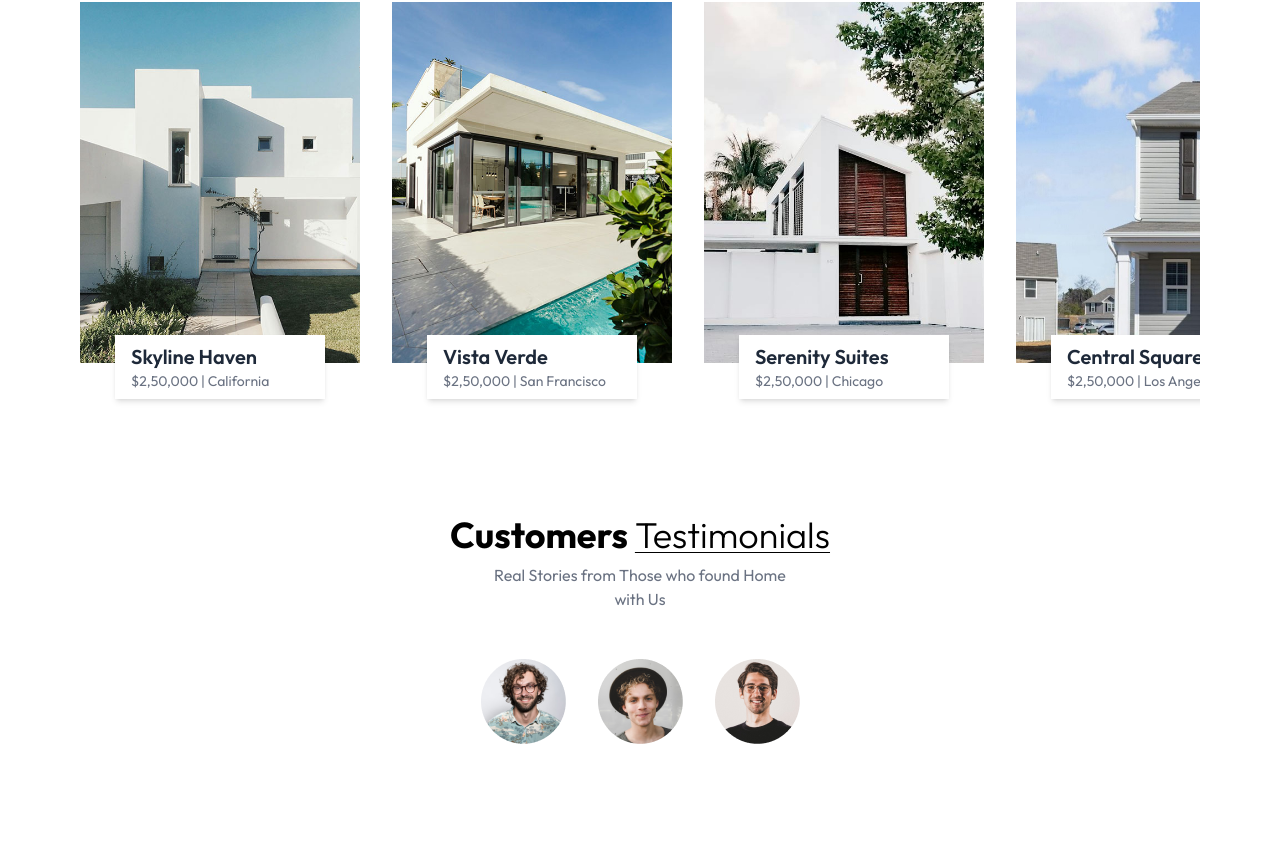
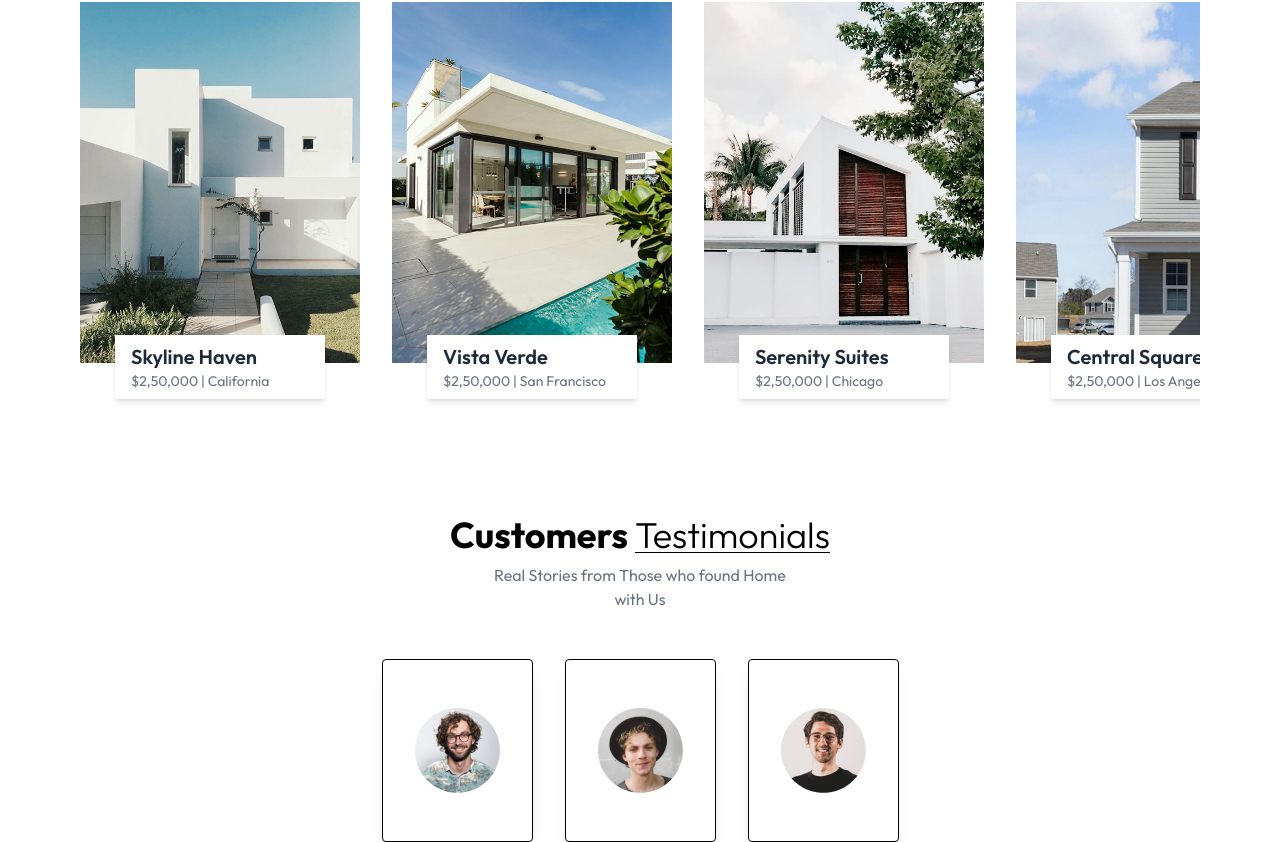
Before and after one commit to AbdullahiAbdulganiyu/Real-Estate, a React (Vite) app: page / in a window 1280 px wide. Shown: the part 1964-2806 px from the top of the page. Before the commit the page ends 2708 px from the top, so only its background shows below. Built offline with nearby package versions, Linux system fonts and the light colour scheme.

Commit message:
adding classes to nicely format each users testimony

```diff
--- a/src/components/Testimonials.jsx
+++ b/src/components/Testimonials.jsx
@@ -18,7 +18,10 @@ const Testimonials = () => {
       </p>
       <div className="flex flex-wrap justify-center gap-8">
         {testimonialsData.map((testimonial, index) => (
-          <div key={index}>
+          <div
+            key={index}
+            className="max-w-[340px] border shadow-lg rounded px-8 py-12 text-center"
+          >
             <img src={testimonial.image} alt={testimonial.alt} />
           </div>
         ))}
```
